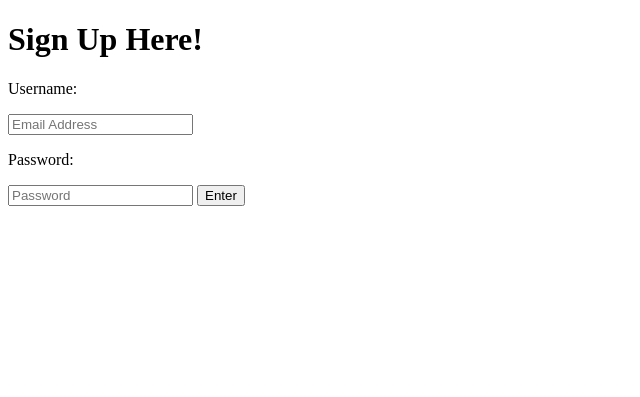
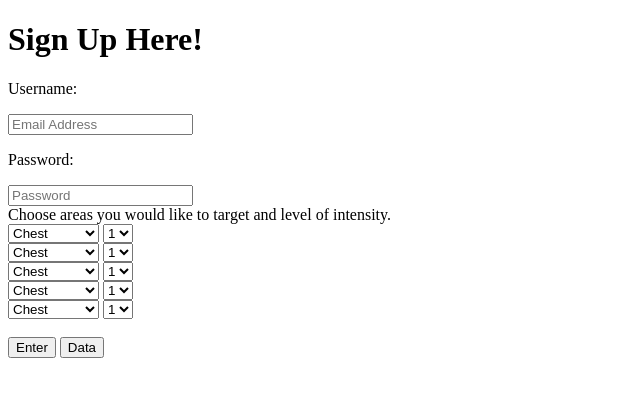
Before and after one commit to ArvindVivek/Hymn, a Flask app: template public/templates/signup.html in a window 1280 px wide. Shown: the top 397 px of the page, without its empty margins (0-640 px from the left). Run offline with Flask 2, Linux system fonts and the light colour scheme; the template is opened without the code that fills it, so the values that code supplies are empty; some libraries are stand-ins or nearby versions.

Commit message:
preference write to database

```diff
--- a/public/design_files/js/signup_js.js
+++ b/public/design_files/js/signup_js.js
@@ -13,6 +13,17 @@ firebase.initializeApp(firebaseConfig);
 firebase.analytics();
 
 const auth = firebase.auth();
+const database = firebase.database();
+
+var name = "";
+
+auth.onAuthStateChanged(firebaseUser => {
+    if (firebaseUser) {
+        window.location = "./home.html";
+    }
+    else {
+    }
+});
 
 function signup() {
     var user = document.getElementById("user_field").value;
@@ -25,16 +36,36 @@ function signup() {
         const promise = auth.createUserWithEmailAndPassword(user, password);
         promise.catch(e => alert(e.message));
 
-        /*const signInPromise = auth.signInWithEmailAndPassword(user, password);
-        signInPromise.catch(e => alert(e.message));*/
+
     }
 }
 
-auth.onAuthStateChanged(firebaseUser => {
-    if (firebaseUser) {
-        window.location = "./home.html";
-    }
-    else {
-        //window.location = "./signup.html";
-    }
-});
+function data() {
+    name = String(document.getElementById("user_field").value).substring(0, String(document.getElementById("user_field").value).indexOf("@"));
+
+    var exercise_one = document.getElementById("area_1").value;
+    var intensity_one = document.getElementById("level_1").value;
+
+    var exercise_two = document.getElementById("area_2").value;
+    var intensity_two = document.getElementById("level_2").value;
+
+    var exercise_three = document.getElementById("area_3").value;
+    var intensity_three = document.getElementById("level_3").value;
+
+    var exercise_four = document.getElementById("area_4").value;
+    var intensity_four = document.getElementById("level_4").value;
+
+    var exercise_five = document.getElementById("area_5").value;
+    var intensity_five = document.getElementById("level_5").value;
+
+    database.ref('users/' + name + "/Preferences").set({
+        first_area: {exercise_one, intensity_one},
+        second_area: {exercise_two, intensity_two},
+        third_area: {exercise_three, intensity_three},
+        fourth_area: {exercise_four, intensity_four},
+        fifth_area: {exercise_five, intensity_five}
+    });
+
+
+
+}
--- a/public/templates/signup.html
+++ b/public/templates/signup.html
@@ -13,6 +13,7 @@
      https://firebase.google.com/docs/web/setup#available-libraries -->
   <script src="https://www.gstatic.com/firebasejs/7.13.1/firebase-analytics.js"></script>
   <script src="https://www.gstatic.com/firebasejs/7.13.1/firebase-auth.js"></script>
+  <script src="https://www.gstatic.com/firebasejs/7.13.1/firebase-database.js"></script>
 
 </head>
 
@@ -25,7 +26,112 @@
   <p>Password:</p>
   <input id="password_field" type="password" placeholder="Password">
 
+  </br>
+
+  <label for="area_1">Choose areas you would like to target and level of intensity.</label>
+
+  <div class="preferences">
+    <div class="preferences-1">
+      <select id="area_1">
+        <option value="chest">Chest</option>
+        <option value="shoulder">Shoulder</option>
+        <option value="back">back</option>
+        <option value="tricep">Tricep</option>
+        <option value="bicep">Bicep</option>
+        <option value="quadriceps">Quadriceps</option>
+        <option value="hamstrings">Hamstring</option>
+        <option value="calf">Calves</option>
+      </select>
+
+      <select id="level_1">
+        <option value="one">1</option>
+        <option value="two">2</option>
+        <option value="three">3</option>
+      </select>
+    </div>
+
+    <div class="preferences-2">
+      <select id="area_2">
+        <option value="chest">Chest</option>
+        <option value="shoulder">Shoulder</option>
+        <option value="back">back</option>
+        <option value="tricep">Tricep</option>
+        <option value="bicep">Bicep</option>
+        <option value="quadriceps">Quadriceps</option>
+        <option value="hamstrings">Hamstring</option>
+        <option value="calf">Calves</option>
+      </select>
+
+      <select id="level_2">
+        <option value="one">1</option>
+        <option value="two">2</option>
+        <option value="three">3</option>
+      </select>
+    </div>
+
+    <div class="preferences-3">
+      <select id="area_3">
+        <option value="chest">Chest</option>
+        <option value="shoulder">Shoulder</option>
+        <option value="back">back</option>
+        <option value="tricep">Tricep</option>
+        <option value="bicep">Bicep</option>
+        <option value="quadriceps">Quadriceps</option>
+        <option value="hamstrings">Hamstring</option>
+        <option value="calf">Calves</option>
+      </select>
+
+      <select id="level_3">
+        <option value="one">1</option>
+        <option value="two">2</option>
+        <option value="three">3</option>
+      </select>
+    </div>
+
+    <div class="preferences-4">
+      <select id="area_4">
+        <option value="chest">Chest</option>
+        <option value="shoulder">Shoulder</option>
+        <option value="back">back</option>
+        <option value="tricep">Tricep</option>
+        <option value="bicep">Bicep</option>
+        <option value="quadriceps">Quadriceps</option>
+        <option value="hamstrings">Hamstring</option>
+        <option value="calf">Calves</option>
+      </select>
+
+      <select id="level_4">
+        <option value="one">1</option>
+        <option value="two">2</option>
+        <option value="three">3</option>
+      </select>
+    </div>
+
+    <div class="preferences-5">
+      <select id="area_5">
+        <option value="chest">Chest</option>
+        <option value="shoulder">Shoulder</option>
+        <option value="back">back</option>
+        <option value="tricep">Tricep</option>
+        <option value="bicep">Bicep</option>
+        <option value="quadriceps">Quadriceps</option>
+        <option value="hamstrings">Hamstring</option>
+        <option value="calf">Calves</option>
+      </select>
+
+      <select id="level_5">
+        <option value="one">1</option>
+        <option value="two">2</option>
+        <option value="three">3</option>
+      </select>
+    </div>
+
+  </div>
+  </br>
+
   <button onclick="signup()">Enter</button>
+
+  <button onclick="data()">Data</button>
 
   <script src="../design_files/js/signup_js.js"></script>
 </body>
```
Also changed, not shown: public/design_files/js/home_js.js (+0 -7 lines). Lines whose indentation alone changed are shown as unchanged.
